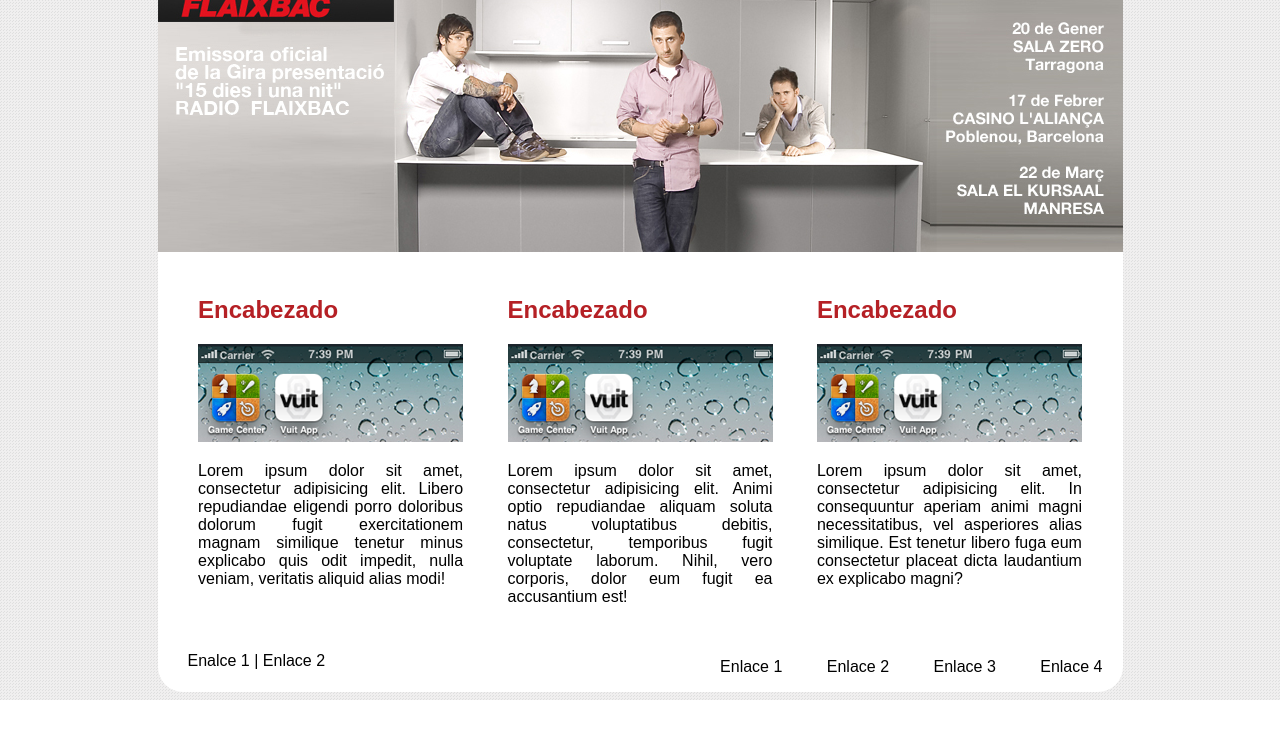
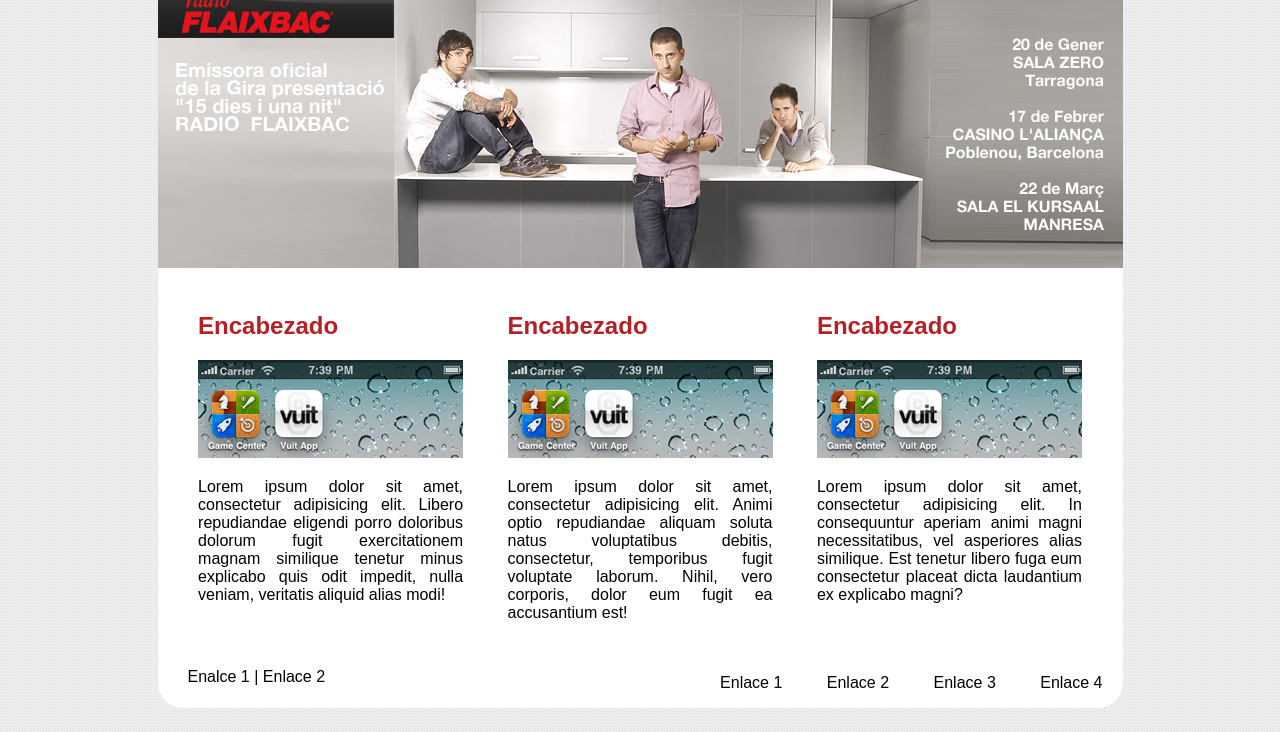
Before and after one commit to barberao/MyWebSite, a plain HTML site: page index.html in a window 1280 px wide. Shown: the part 115-847 px from the top of the page. Before the commit the page ends 815 px from the top, so only its background shows below. Drawn offline with Linux system fonts and the light colour scheme.

Commit message:
Second Commit

```diff
--- a/css/styles.css
+++ b/css/styles.css
@@ -1,7 +1,7 @@
 	body{
 		background: url("../imatges/bg.gif");
 		font-family: arial;
-		padding: 0em 10%;
+		padding: 1em 10%;
 	}
 		.container{
 			width: 965px;
```
